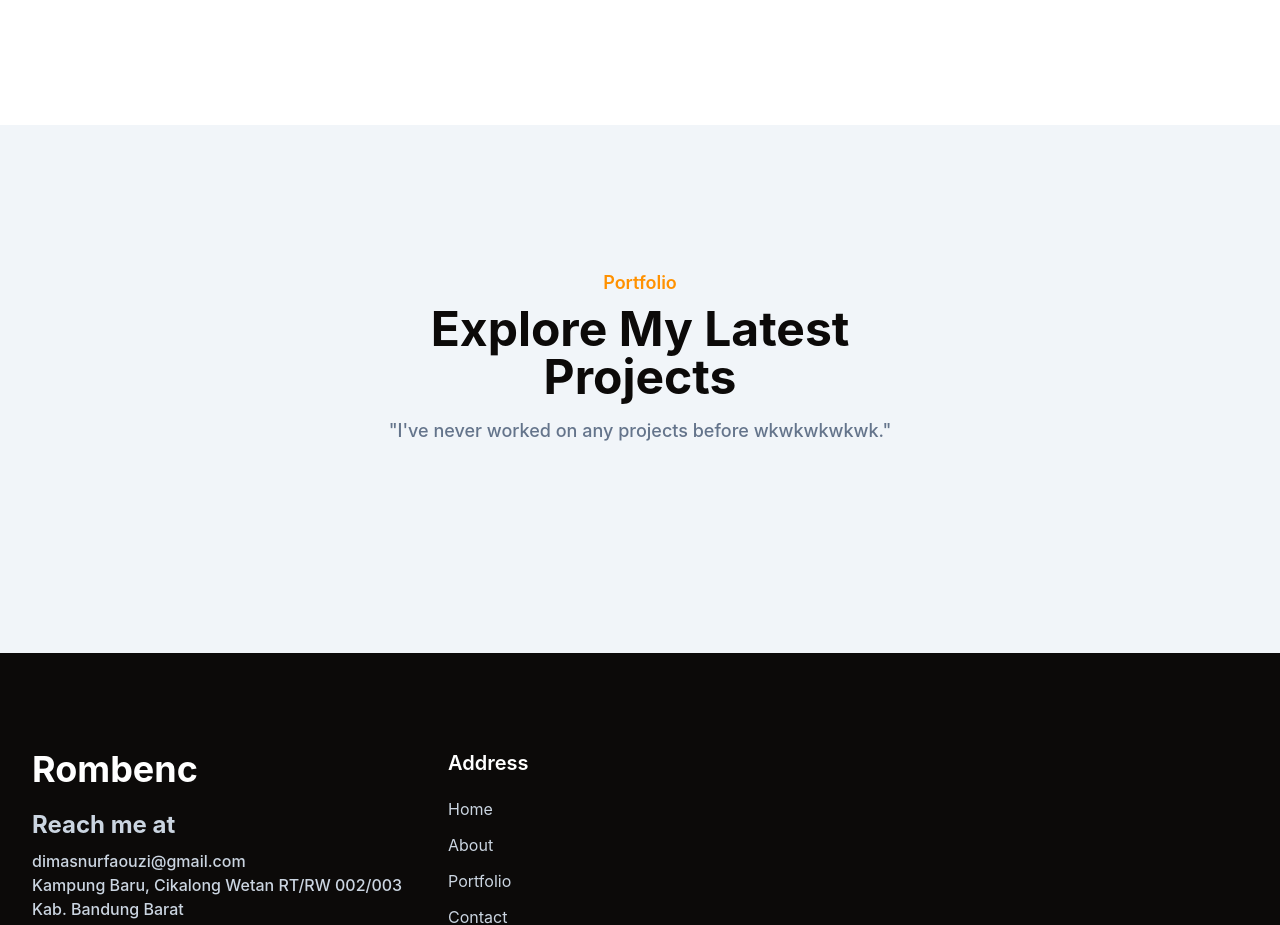
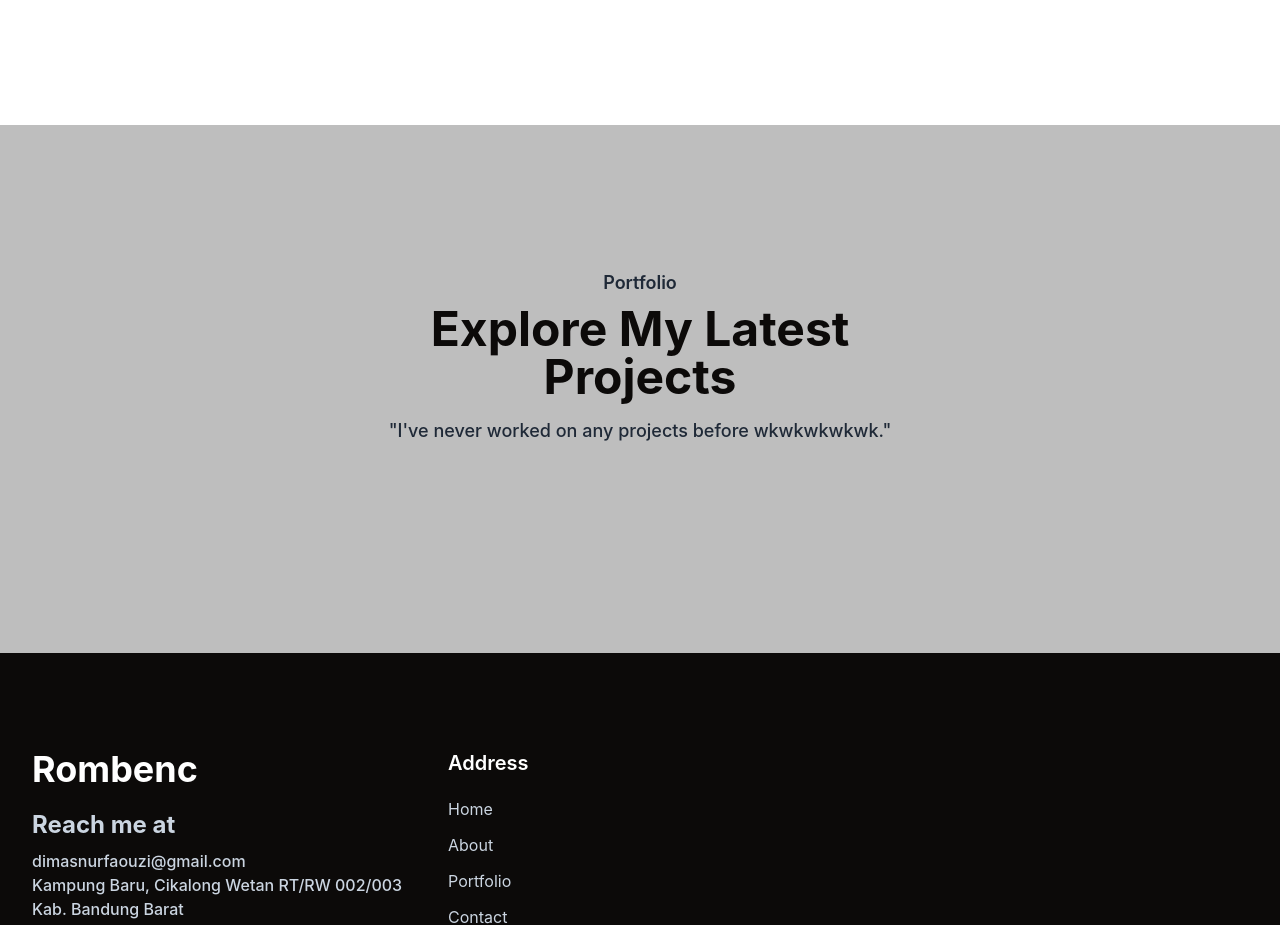
Before and after one commit to rombenc/LP-Profile, a website: page index.html in a window 1280 px wide. Shown: the part 1351-2276 px from the top of the page. Drawn offline with nearby package versions, Linux system fonts and the light colour scheme.

Commit message:
tau apaan lupa

```diff
--- a/index.html
+++ b/index.html
@@ -193,13 +193,13 @@
     <!-- About Section End -->
 
     <!-- Portfolio Section Start -->
-    <section id="portfolio" class="bg-slate-100 pt-36 pb-16 dark:bg-orange-950">
+    <section id="portfolio" class="bg-gley pt-36 pb-16 dark:bg-orange-950">
       <div class="container">
         <div class="w-full px-4">
           <div class="mx-auto mb-16 max-w-xl text-center">
-            <h4 class="mb-2 text-lg font-semibold text-primary">Portfolio</h4>
+            <h4 class="mb-2 text-lg font-semibold text-gray-800 dark:text-primary">Portfolio</h4>
             <h2 class="mb-4 text-3xl font-bold text-dark dark:text-white sm:text-4xl lg:text-5xl">Explore My Latest Projects</h2>
-            <p class="text-md font-medium text-secondary md:text-lg">
+            <p class="text-md font-medium text-gray-800 dark:text-gray-200 md:text-lg">
               "I've never worked on any projects before wkwkwkwkwk."
             </p>
           </div>
--- a/tailwind.config.js
+++ b/tailwind.config.js
@@ -11,6 +11,7 @@ module.exports = {
         primary: '#ff9100',
         secondary: '#64748b',
         dark: '#0c0a09',
+        gley: '#BEBEBE'
       },
       screens: {
         '2xl': '1320px',
```
Also changed, not shown: src/output.css.
